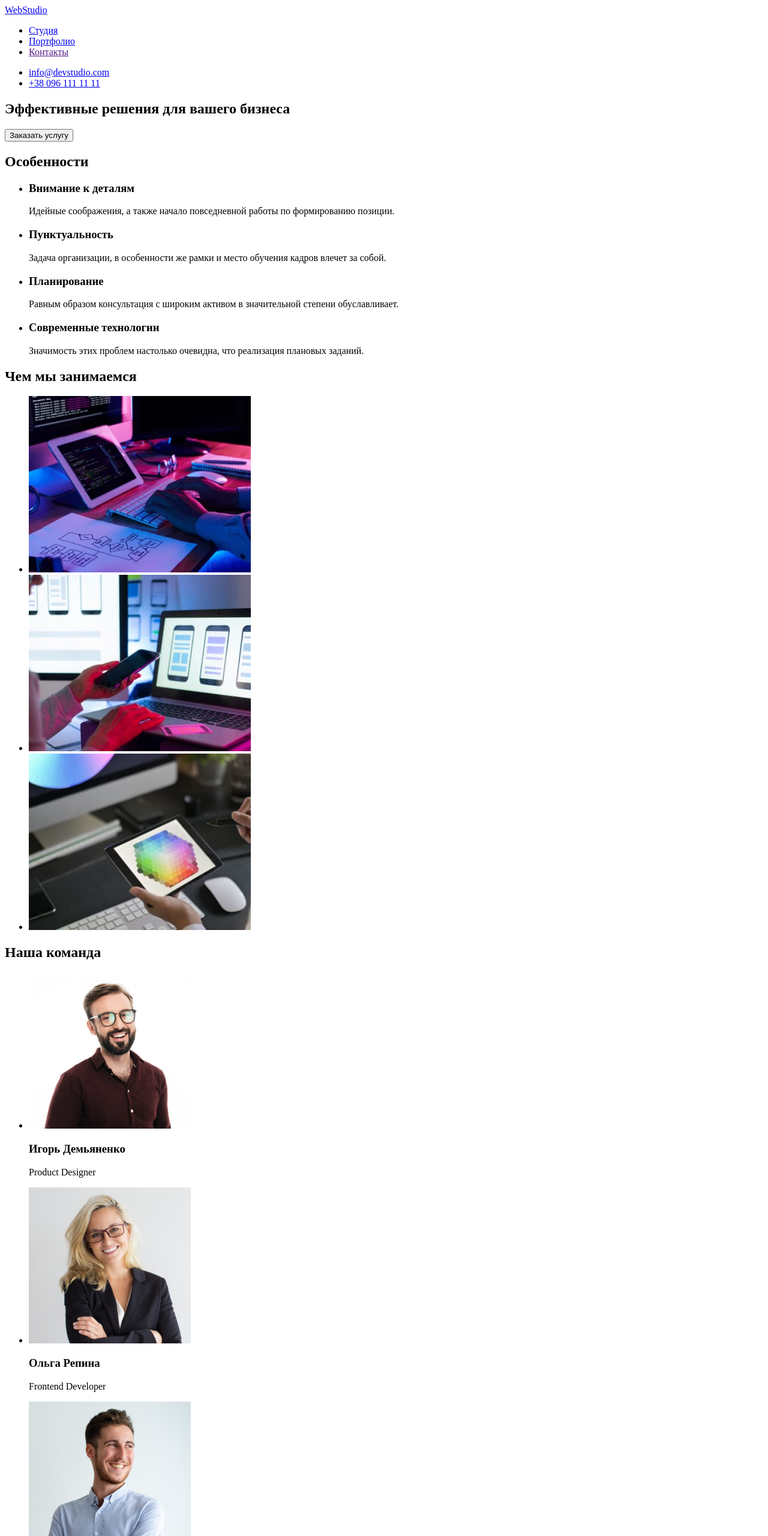
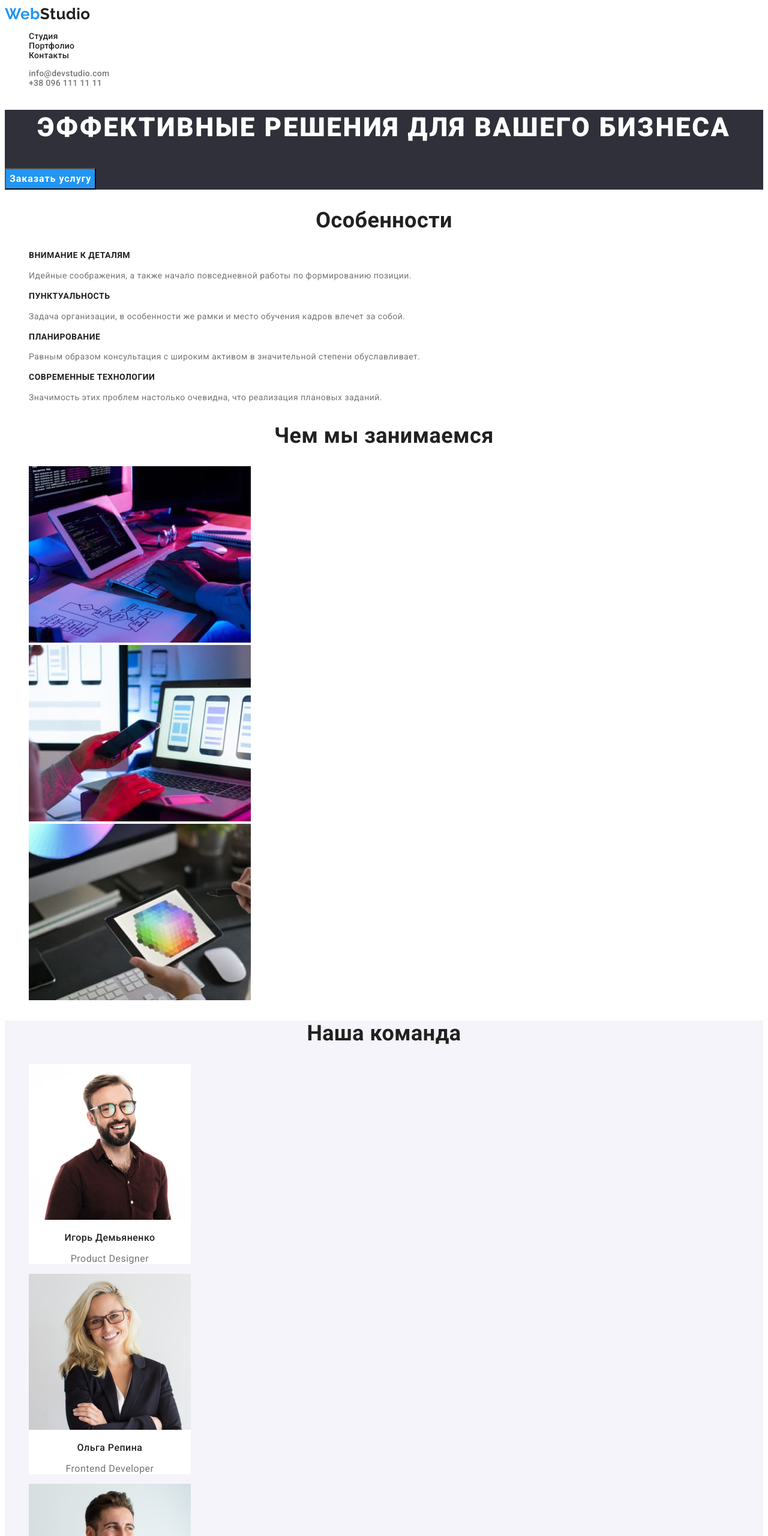
Before and after one commit to gigadimon/goit-markup-hw-02, a plain HTML site: page index.html in a window 1280 px wide. Shown: the top 2560 px of the page at 60% size. Drawn offline with Linux system fonts and the light colour scheme.

Commit message:
Добавляет цвет и параметры текста

```diff
--- a/css/styles.css
+++ b/css/styles.css
@@ -0,0 +1,223 @@
+:root {
+  --brand-color: #2196f3;
+  --main-text-color: #212121;
+  --secondary-text-color: #757575;
+  --main-bcg-color: #ffffff;
+  --brand-bcg-color: #2f303a;
+  --secondary-bcg-color: #f5f4fa;
+  --footer-contacts-color: rgba(255, 255, 255, 0.6);
+}
+
+body {
+  color: var(--main-text-color);
+  background-color: var(--main-bcg-color);
+  font-family: 'Roboto', 'Noto', 'Arial', sans-serif;
+  letter-spacing: 0.03em;
+}
+
+.nav-links,
+.header-contacts,
+.peculiarities-list,
+.images-doings,
+.team-members,
+.adress-list,
+.projects-filter,
+.projects {
+  list-style-type: none;
+}
+
+/* шапка */
+
+/* лого */
+
+.logo {
+  font-family: 'Raleway', sans-serif;
+  font-weight: 700;
+  font-size: 26px;
+  line-height: 1.2;
+  text-decoration: none;
+}
+
+.accent {
+  color: var(--brand-color);
+}
+
+header .logo {
+  color: var(--main-text-color);
+}
+
+/* основная навигация */
+
+.nav-links,
+.header-contacts {
+  letter-spacing: 0.02em;
+  font-weight: 500;
+  font-size: 14px;
+  line-height: 1.14;
+}
+
+.nav-link {
+  color: var(--main-text-color);
+  text-decoration: none;
+}
+
+.nav-link:hover,
+.nav-link:focus {
+  color: var(--brand-color);
+}
+
+/* контакты шапки */
+
+.header-contact {
+  color: var(--secondary-text-color);
+  text-decoration: none;
+}
+
+.header-contact:hover,
+.header-contact:focus {
+  color: var(--brand-color);
+}
+
+/* основная часть страницы "Студия" */
+
+.section-title {
+  font-size: 36px;
+  line-height: 1.17;
+  text-align: center;
+}
+
+/* герой */
+
+.hero {
+  background-color: var(--brand-bcg-color);
+}
+.hero-title {
+  color: var(--main-bcg-color);
+  font-weight: 900;
+  font-size: 44px;
+  line-height: 1.36;
+  text-transform: uppercase;
+  text-align: center;
+}
+.hero-button {
+  background-color: var(--brand-color);
+  color: var(--main-bcg-color);
+  font-family: inherit;
+  font-weight: 700;
+  font-size: 16px;
+  line-height: 1.88;
+  text-align: center;
+}
+
+.hero-title,
+.hero-button {
+  letter-spacing: 0.06em;
+}
+
+/* особенности */
+
+.peculiarity-name {
+  font-size: 14px;
+  line-height: 1.14;
+  text-transform: uppercase;
+}
+
+.peculiarity-text {
+  color: var(--secondary-text-color);
+  font-size: 14px;
+  line-height: 1.71;
+}
+
+/* чем мы занимаемся */
+
+/* наша команда */
+
+.team {
+  background-color: var(--secondary-bcg-color);
+}
+
+.team-member {
+  background-color: var(--main-bcg-color);
+  width: 270px;
+}
+
+.member-name {
+  font-weight: 500;
+  font-size: 16px;
+  line-height: 1.19;
+  text-align: center;
+}
+
+.member-specialization {
+  color: var(--secondary-text-color);
+  font-size: 16px;
+  line-height: 1.19;
+  text-align: center;
+}
+
+/* подвал */
+
+.footer {
+  background-color: var(--brand-bcg-color);
+}
+
+footer .logo {
+  color: var(--main-bcg-color);
+}
+
+.adress-location {
+  color: var(--main-bcg-color);
+}
+
+.footer-contact {
+  color: var(--footer-contacts-color);
+}
+
+.footer-contact,
+.adress-location {
+  text-decoration: none;
+  font-size: 14px;
+  line-height: 1.71;
+  font-style: normal;
+}
+
+.footer-contact:hover,
+.footer-contact:focus {
+  color: var(--brand-color);
+}
+
+/* основная часть страницы "Портфолио" */
+
+/* фильтр */
+
+.projects-filter button {
+  color: var(--main-text-color);
+  background-color: var(--secondary-bcg-color);
+  letter-spacing: 0.03em;
+  font-family: inherit;
+  font-weight: 500;
+  font-size: 16px;
+  line-height: 1.62;
+  text-align: center;
+}
+
+.projects-filter button:hover,
+.projects-filter button:focus {
+  background-color: var(--brand-color);
+  color: var(--main-bcg-color);
+}
+
+/* примеры проектов */
+
+.project-name {
+  color: var(--main-text-color);
+  letter-spacing: 0.06em;
+  font-size: 18px;
+  line-height: 2;
+}
+
+.project-type {
+  color: var(--secondary-text-color);
+  font-size: 16px;
+  line-height: 1.88;
+}
--- a/index.html
+++ b/index.html
@@ -5,110 +5,153 @@
     <meta http-equiv="X-UA-Compatible" content="IE=edge" />
     <meta name="viewport" content="width=device-width, initial-scale=1.0" />
     <title>WebStudio</title>
+    <link
+      href="https://fonts.googleapis.com/css2?family=Raleway:wght@700&family=Roboto:wght@400;500;700;900&display=swap"
+      rel="stylesheet"
+    />
+    <link rel="stylesheet" href="./css/styles.css" />
   </head>
   <body>
     <!-- Шапка -->
     <header>
-      <nav>
-        <a href="./index.html">WebStudio</a>
-        <ul>
-          <li><a href="./index.html">Студия</a></li>
-          <li><a href="./portfolio.html">Портфолио</a></li>
-          <li><a href="">Контакты</a></li>
+      <nav class="nav">
+        <a href="./index.html" class="logo"><span class="accent">Web</span>Studio</a>
+        <ul class="nav-links">
+          <li><a href="./index.html" class="nav-link">Студия</a></li>
+          <li><a href="./portfolio.html" class="nav-link">Портфолио</a></li>
+          <li><a href="" class="nav-link">Контакты</a></li>
         </ul>
       </nav>
-      <ul>
-        <li><a href="mailto:info@devstudio.com">info@devstudio.com</a></li>
-        <li><a href="tel:+380961111111">+38 096 111 11 11</a></li>
+      <ul class="header-contacts">
+        <li><a href="mailto:info@devstudio.com" class="header-contact">info@devstudio.com</a></li>
+        <li><a href="tel:+380961111111" class="header-contact">+38 096 111 11 11</a></li>
       </ul>
     </header>
+    <!-- Основная часть -->
     <main>
       <!-- "Герой" -->
-      <section>
-        <h1>Эффективные решения для вашего бизнеса</h1>
-        <button type="button">Заказать услугу</button>
+      <section class="hero">
+        <h1 class="hero-title">Эффективные решения для вашего бизнеса</h1>
+        <button type="button" class="hero-button">Заказать услугу</button>
       </section>
       <!-- Особенности компании -->
-      <section>
-        <h2>Особенности</h2>
+      <section class="peculiarities">
+        <h2 class="section-title">Особенности</h2>
         <!-- заголовок секции я сделаю невидимым, применяю тк он здесь явно есть и для асистивных технологий и поиска будет плюсом(возможно) -->
-        <ul>
+        <ul class="peculiarities-list">
           <li>
-            <h3>Внимание к деталям</h3>
-            <p>Идейные соображения, а также начало повседневной работы по формированию позиции.</p>
+            <h3 class="peculiarity-name">Внимание к деталям</h3>
+            <p class="peculiarity-text">
+              Идейные соображения, а также начало повседневной работы по формированию позиции.
+            </p>
           </li>
           <li>
-            <h3>Пунктуальность</h3>
-            <p>
+            <h3 class="peculiarity-name">Пунктуальность</h3>
+            <p class="peculiarity-text">
               Задача организации, в особенности же рамки и место обучения кадров влечет за собой.
             </p>
           </li>
           <li>
-            <h3>Планирование</h3>
-            <p>
+            <h3 class="peculiarity-name">Планирование</h3>
+            <p class="peculiarity-text">
               Равным образом консультация с широким активом в значительной степени обуславливает.
             </p>
           </li>
           <li>
-            <h3>Современные технологии</h3>
-            <p>Значимость этих проблем настолько очевидна, что реализация плановых заданий.</p>
+            <h3 class="peculiarity-name">Современные технологии</h3>
+            <p class="peculiarity-text">
+              Значимость этих проблем настолько очевидна, что реализация плановых заданий.
+            </p>
           </li>
         </ul>
       </section>
       <!-- Чем мы занимаемся -->
-      <section>
-        <h2>Чем мы занимаемся</h2>
-        <ul>
-          <li><img src="./images/coding-image.jpg" alt="Написание кода" width="370" /></li>
-          <li><img src="./images/development-image.jpg" alt="Веб разработка" width="370" /></li>
-          <li><img src="./images/design-image.jpg" alt="Дизайн" width="370" /></li>
+      <section class="company-doings">
+        <h2 class="section-title">Чем мы занимаемся</h2>
+        <ul class="images-doings">
+          <li>
+            <img
+              src="./images/coding-image.jpg"
+              alt="Написание кода"
+              width="370"
+              class="doings image"
+            />
+          </li>
+          <li>
+            <img
+              src="./images/development-image.jpg"
+              alt="Веб разработка"
+              width="370"
+              class="doings image"
+            />
+          </li>
+          <li>
+            <img src="./images/design-image.jpg" alt="Дизайн" width="370" class="doings image" />
+          </li>
         </ul>
       </section>
       <!-- Наша команда -->
-      <section>
-        <h2>Наша команда</h2>
-        <ul>
-          <li>
-            <img src="./images/product-designer-avatar.jpg" alt="Продукт дизайнер" width="270" />
-            <h3>Игорь Демьяненко</h3>
-            <p>Product Designer</p>
+      <section class="team">
+        <h2 class="section-title">Наша команда</h2>
+        <ul class="team-members">
+          <li class="team-member">
+            <img
+              src="./images/product-designer-avatar.jpg"
+              alt="Продукт дизайнер"
+              width="270"
+              class="member-foto"
+            />
+            <h3 class="member-name">Игорь Демьяненко</h3>
+            <p class="member-specialization">Product Designer</p>
           </li>
-          <li>
+          <li class="team-member">
             <img
               src="./images/frontend-developer-avarat.jpg"
               alt="Фронтент разработчик"
               width="270"
+              class="member-foto"
             />
-            <h3>Ольга Репина</h3>
-            <p>Frontend Developer</p>
+            <h3 class="member-name">Ольга Репина</h3>
+            <p class="member-specialization">Frontend Developer</p>
           </li>
-          <li>
-            <img src="./images/marketing-manager-avatar.jpg" alt="Маркетинг менеджер" width="270" />
-            <h3>Николай Тарасов</h3>
-            <p>Marketing</p>
+          <li class="team-member">
+            <img
+              src="./images/marketing-manager-avatar.jpg"
+              alt="Маркетинг менеджер"
+              width="270"
+              class="member-foto"
+            />
+            <h3 class="member-name">Николай Тарасов</h3>
+            <p class="member-specialization">Marketing</p>
           </li>
-          <li>
-            <img src="./images/ui-designer-avatar.jpg" alt="Дизайнер интерфейсов" width="270" />
-            <h3>Михаил Ермаков</h3>
-            <p>UI Designer</p>
+          <li class="team-member">
+            <img
+              src="./images/ui-designer-avatar.jpg"
+              alt="Дизайнер интерфейсов"
+              width="270"
+              class="member-foto"
+            />
+            <h3 class="member-name">Михаил Ермаков</h3>
+            <p class="member-specialization">UI Designer</p>
           </li>
         </ul>
       </section>
     </main>
     <!-- Подвал -->
-    <footer>
-      <a href="/">WebStudio</a>
+    <footer class="footer">
+      <a href="./index.html" class="logo"><span class="accent">Web</span>Studio</a>
       <address>
-        <ul>
+        <ul class="adress-list">
           <li>
             <a
               href="https://www.google.com/maps/place/%D0%B1%D1%83%D0%BB.+%D0%9B%D0%B5%D1%81%D0%B8+%D0%A3%D0%BA%D1%80%D0%B0%D0%B8%D0%BD%D0%BA%D0%B8,+26,+%D0%9A%D0%B8%D0%B5%D0%B2,+02000/data=!4m2!3m1!1s0x40d4cf0e033ecbe9:0x57a4dffefec77da0?sa=X&ved=2ahUKEwjH0LS6oNL0AhUNr6QKHVNQCV0Q8gF6BAgFEAE"
+              class="adress-location"
             >
               г. Киев, пр-т Леси Украинки, 26
             </a>
           </li>
-          <li><a href="mailto:info@example.com">info@example.com</a></li>
-          <li><a href="tel:+380991111111">+38 099 111 11 11</a></li>
+          <li><a href="mailto:info@example.com" class="footer-contact">info@example.com</a></li>
+          <li><a href="tel:+380991111111" class="footer-contact">+38 099 111 11 11</a></li>
         </ul>
       </address>
     </footer>
```
Also changed, not shown: portfolio.html (+67 -39 lines).
